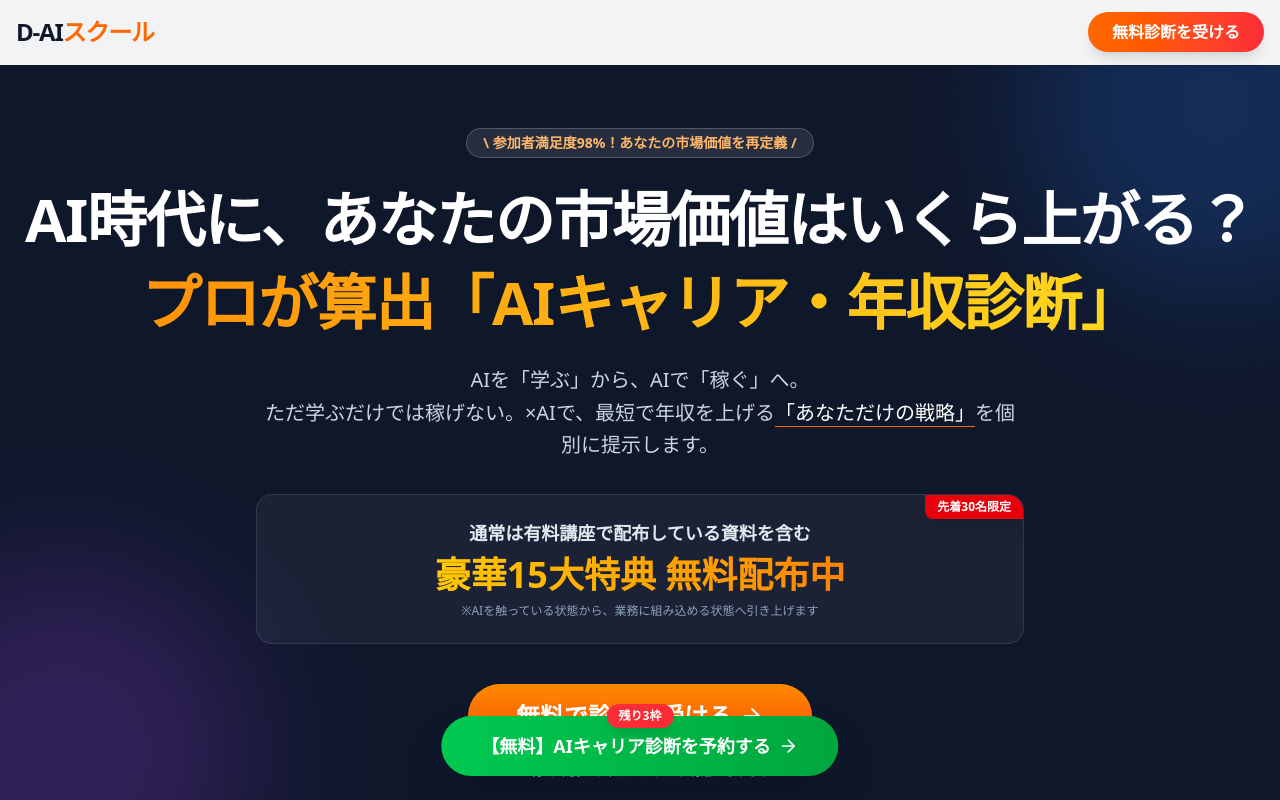
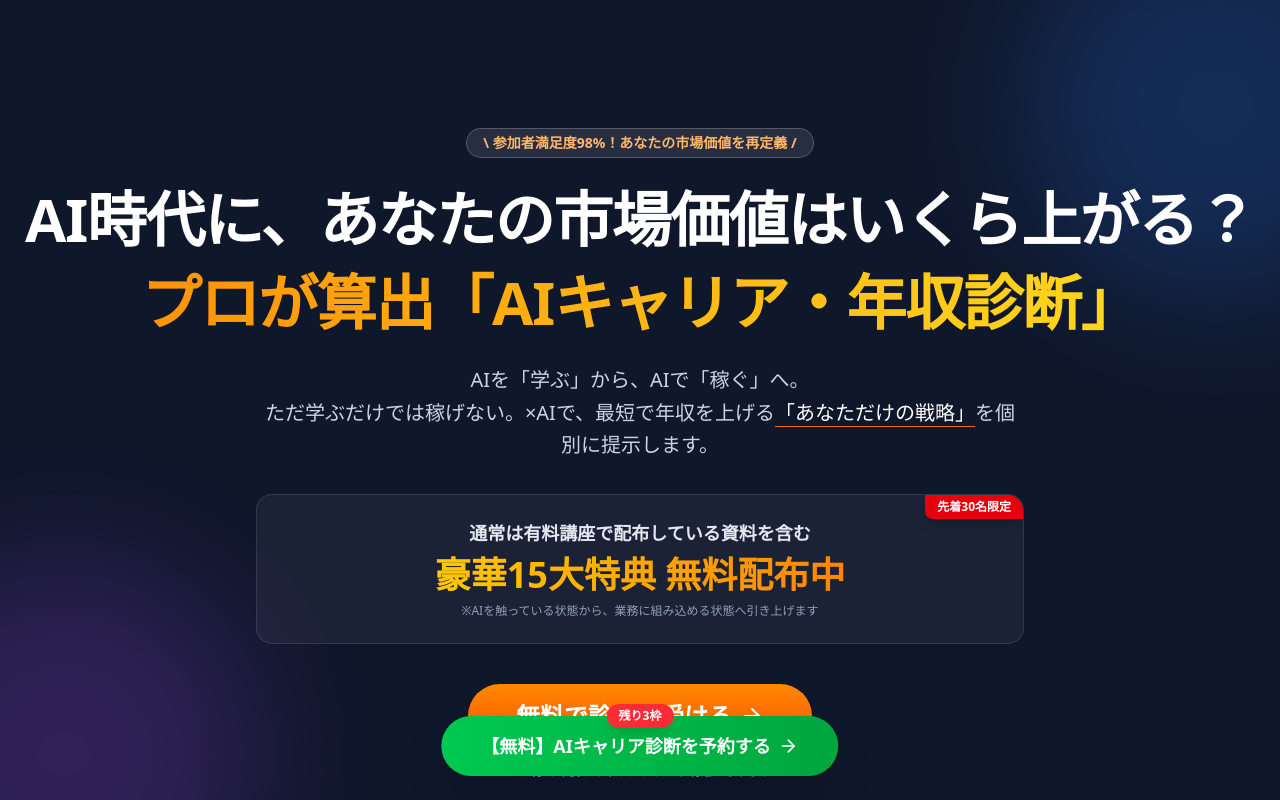
Before and after one commit to kuto-nakabachi/d-aischool-lp, a Next.js app: page / in a window 1280 px wide. Shown: the top 800 px of the page. Built offline with nearby package versions, Linux system fonts and the light colour scheme.

Commit message:
Remove header from landing page

```diff
--- a/app/page.tsx
+++ b/app/page.tsx
@@ -2,7 +2,6 @@
 
 import React from "react";
 import {
-  Header,
   Hero,
   Pain,
   Agitation,
@@ -17,7 +16,6 @@
 export default function Home() {
   return (
     <div className="font-sans text-gray-800 bg-gray-50 antialiased selection:bg-orange-200">
-      <Header />
       <Hero />
       <Pain />
       <Agitation />
--- a/components/sections/Header.tsx
+++ /dev/null
@@ -1,29 +0,0 @@
-"use client";
-
-import React from "react";
-
-export const Header = () => {
-  return (
-    <header className="fixed w-full bg-white/95 backdrop-blur-sm z-50 border-b border-gray-100 shadow-sm">
-      <div className="container mx-auto px-4 h-16 flex items-center justify-between">
-        <div className="font-bold text-xl md:text-2xl text-slate-900 tracking-tighter">
-          D-AI<span className="text-orange-500">スクール</span>
-        </div>
-        <button
-          onClick={() => {
-            const ctaSection = document.getElementById("cta-section");
-            if (ctaSection) {
-              ctaSection.scrollIntoView({ behavior: "smooth" });
-            }
-          }}
-          className="hidden md:flex bg-gradient-to-r from-orange-500 to-red-500 text-white px-6 py-2 rounded-full font-bold shadow-lg hover:shadow-orange-500/30 transition-all transform hover:-translate-y-0.5"
-        >
-          無料診断を受ける
-        </button>
-        <div className="md:hidden text-xs font-bold text-red-600 bg-red-50 px-2 py-1 rounded border border-red-100 animate-pulse">
-          残り3枠
-        </div>
-      </div>
-    </header>
-  );
-};
--- a/components/sections/index.ts
+++ b/components/sections/index.ts
@@ -1,4 +1,3 @@
-export { Header } from "./Header";
 export { Hero } from "./Hero";
 export { Pain } from "./Pain";
 export { Agitation } from "./Agitation";
```
